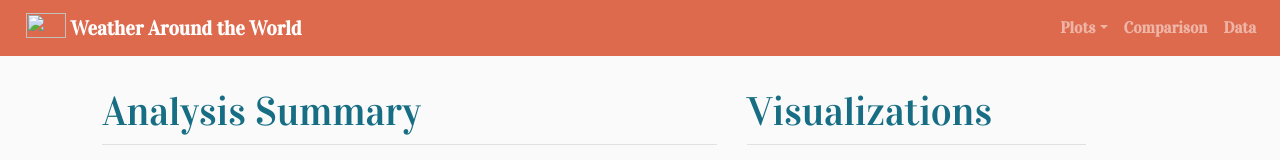
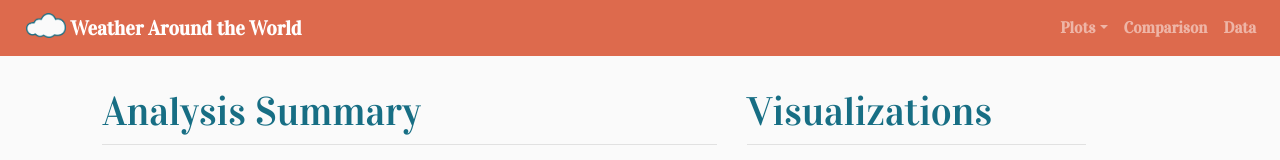
Before and after one commit to felipeomurillo/Web-Design-Challenge, a plain HTML site: page index.html in a window 1280 px wide. Shown: the top 160 px of the page. Drawn offline with nearby package versions, Linux system fonts and the light colour scheme; the site is published under a folder, as on GitHub Pages, so addresses that start at the root find nothing.

Commit message:
updates icon path

```diff
--- a/index.html
+++ b/index.html
@@ -21,7 +21,7 @@
 
         <nav class="navbar navbar-expand-lg navbar-dark" style="background-color: #dd6a4d;">
           <a class="navbar-brand" href="index.html">
-            <img src="/images/cloud_icon.png" width="40" height="25" class="d-inline-block align-top" alt=""> Weather Around the World
+            <img src="images/cloud_icon.png" width="40" height="25" class="d-inline-block align-top" alt=""> Weather Around the World
           </a>
           <button class="navbar-toggler" type="button" data-toggle="collapse" data-target="#navbarSupportedContent" aria-controls="navbarSupportedContent" aria-expanded="false" aria-label="Toggle navigation">
             <span class="navbar-toggler-icon"></span>
```
